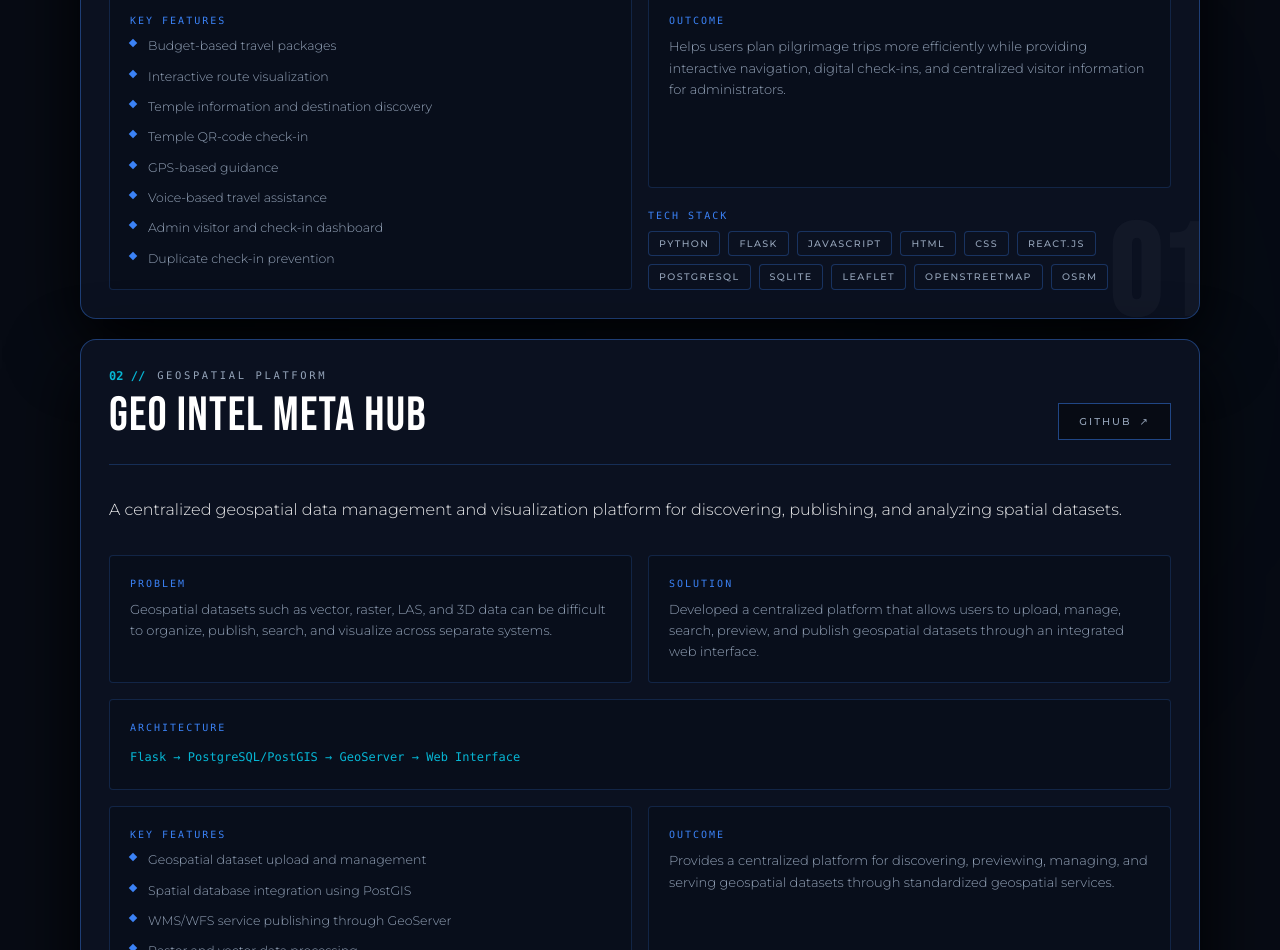
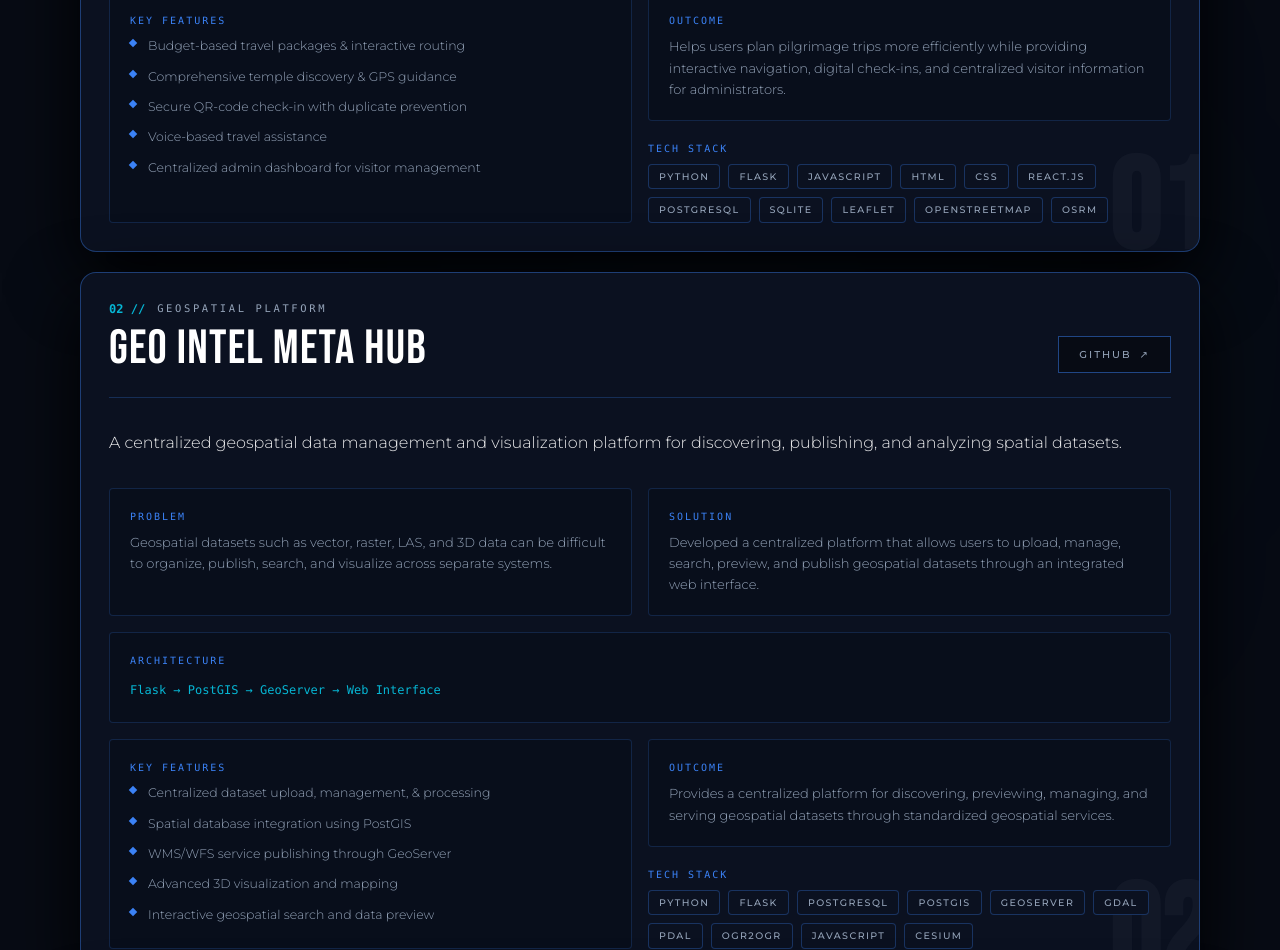
Before and after one commit to Deviprasad101/Portfolio, a React (Vite) app: page / in a window 1280 px wide. Shown: the part 4540-5490 px from the top of the page. Built offline with nearby package versions, Linux system fonts and the light colour scheme; a web font is replaced by a local one.

Commit message:
style: condense project text to equalize card heights

```diff
--- a/src/components/ProjectsSection.tsx
+++ b/src/components/ProjectsSection.tsx
@@ -25,14 +25,11 @@ const projects: Project[] = [
     problem: 'Pilgrims often face difficulties planning multiple destinations, selecting suitable travel packages, navigating routes, and keeping track of temple visits.',
     solution: 'Developed a digital travel planning platform that enables users to select destinations, choose budget-based travel packages, visualize routes on an interactive map, and check in at temples using QR codes.',
     keyFeatures: [
-      'Budget-based travel packages',
-      'Interactive route visualization',
-      'Temple information and destination discovery',
-      'Temple QR-code check-in',
-      'GPS-based guidance',
+      'Budget-based travel packages & interactive routing',
+      'Comprehensive temple discovery & GPS guidance',
+      'Secure QR-code check-in with duplicate prevention',
       'Voice-based travel assistance',
-      'Admin visitor and check-in dashboard',
-      'Duplicate check-in prevention'
+      'Centralized admin dashboard for visitor management'
     ],
     outcome: 'Helps users plan pilgrimage trips more efficiently while providing interactive navigation, digital check-ins, and centralized visitor information for administrators.',
     githubUrl: 'https://github.com/deviprasad101',
@@ -45,15 +42,13 @@ const projects: Project[] = [
     oneLineDescription: 'A centralized geospatial data management and visualization platform for discovering, publishing, and analyzing spatial datasets.',
     problem: 'Geospatial datasets such as vector, raster, LAS, and 3D data can be difficult to organize, publish, search, and visualize across separate systems.',
     solution: 'Developed a centralized platform that allows users to upload, manage, search, preview, and publish geospatial datasets through an integrated web interface.',
-    architecture: 'Flask → PostgreSQL/PostGIS → GeoServer → Web Interface',
+    architecture: 'Flask → PostGIS → GeoServer → Web Interface',
     keyFeatures: [
-      'Geospatial dataset upload and management',
+      'Centralized dataset upload, management, & processing',
       'Spatial database integration using PostGIS',
       'WMS/WFS service publishing through GeoServer',
-      'Raster and vector data processing',
-      '3D visualization',
-      'Geospatial search and discovery',
-      'Interactive map-based data preview'
+      'Advanced 3D visualization and mapping',
+      'Interactive geospatial search and data preview'
     ],
     outcome: 'Provides a centralized platform for discovering, previewing, managing, and serving geospatial datasets through standardized geospatial services.',
     githubUrl: 'https://github.com/deviprasad101',
```
